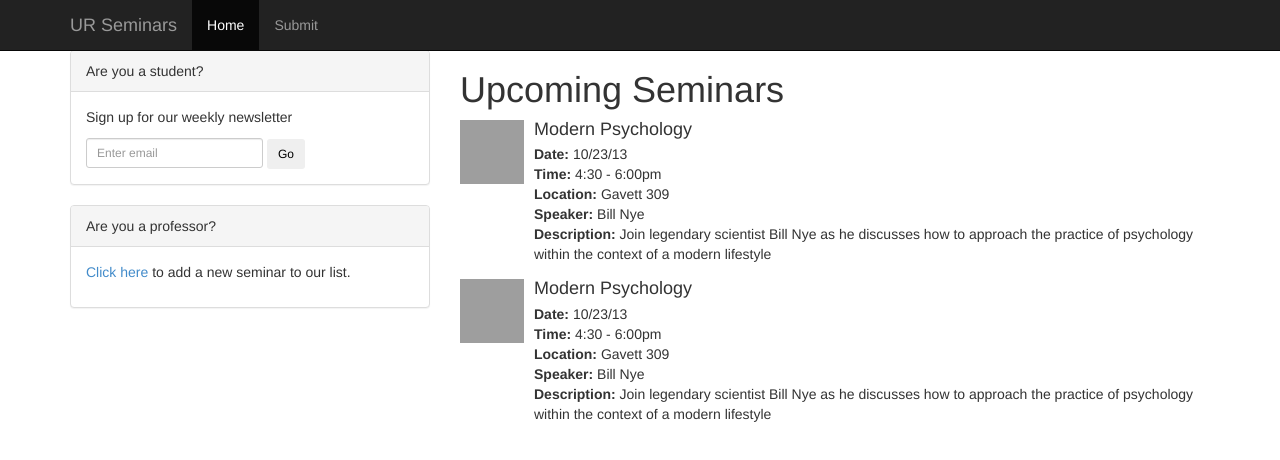
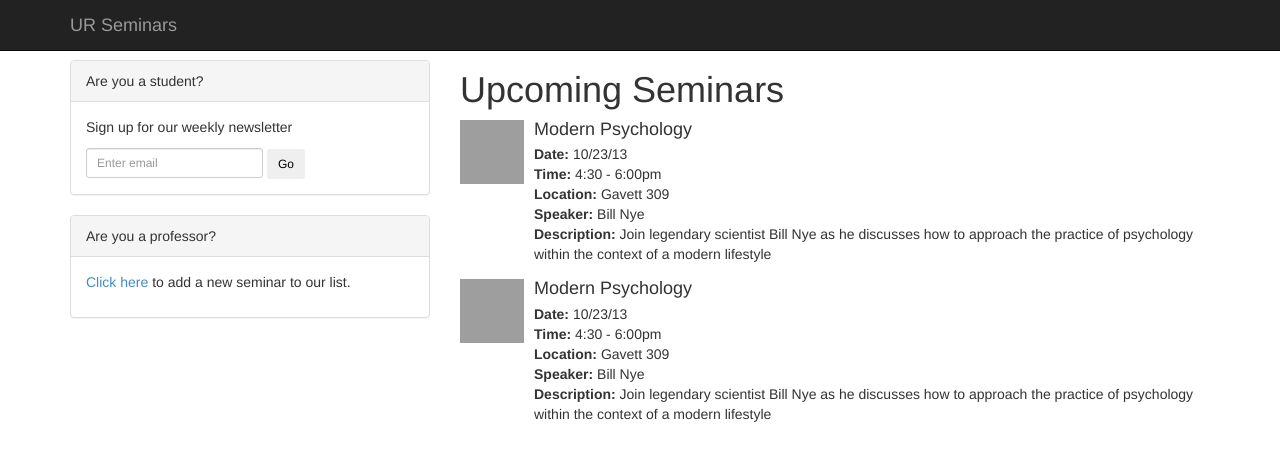
Before and after one commit to mdemart2/lannister-project-2, a plain HTML site: page site/index.html in a window 1280 px wide. Drawn offline with Linux system fonts and the light colour scheme; grey boxes are pictures that could not be loaded.

Commit message:
deleted "home" navbar and added padding above sidebar

```diff
--- a/site/index.html
+++ b/site/index.html
@@ -54,12 +54,6 @@
 					</button>
 					<a class="navbar-brand" href="#">UR Seminars</a>
 				</div>
-				<div class="collapse navbar-collapse">
-					<ul class="nav navbar-nav">
-						<li class="active"><a href="#">Home</a></li>
-						<li><a href="submit.html">Submit</a></li>
-					</ul>
-				</div><!--/.nav-collapse -->
 			</div>
 		</div>
 
@@ -67,7 +61,7 @@
 
 			<div class="row">
 				<div class="col-xs-4"> <!-- SIDEBAR -->
-					<div class="panel panel-default">
+					<div class="panel panel-default" style="margin-top: 10px;">
 						<div class="panel-heading">Are you a student?</div>
 						<div class="panel-body">
 							<p>Sign up for our weekly newsletter</p>
```
